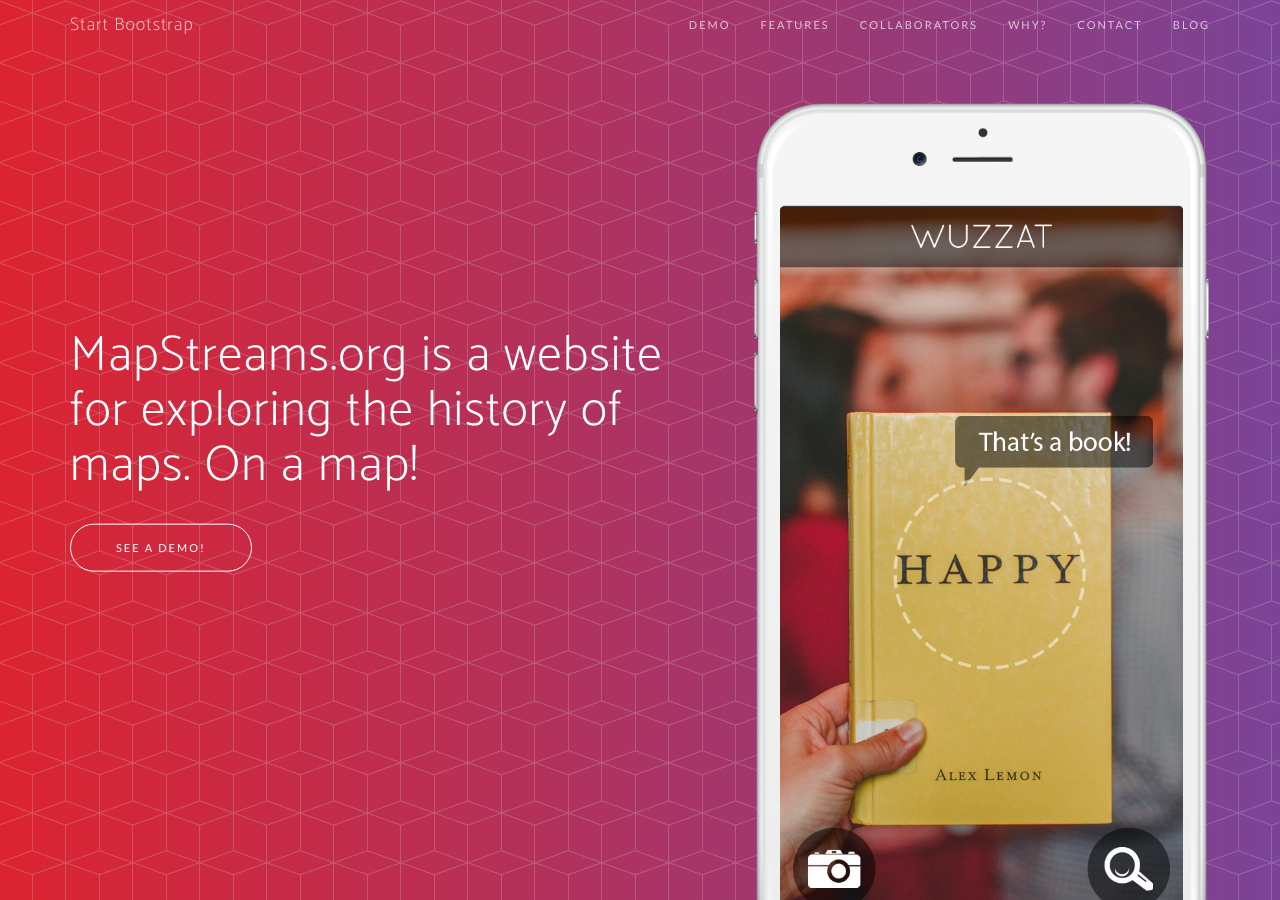
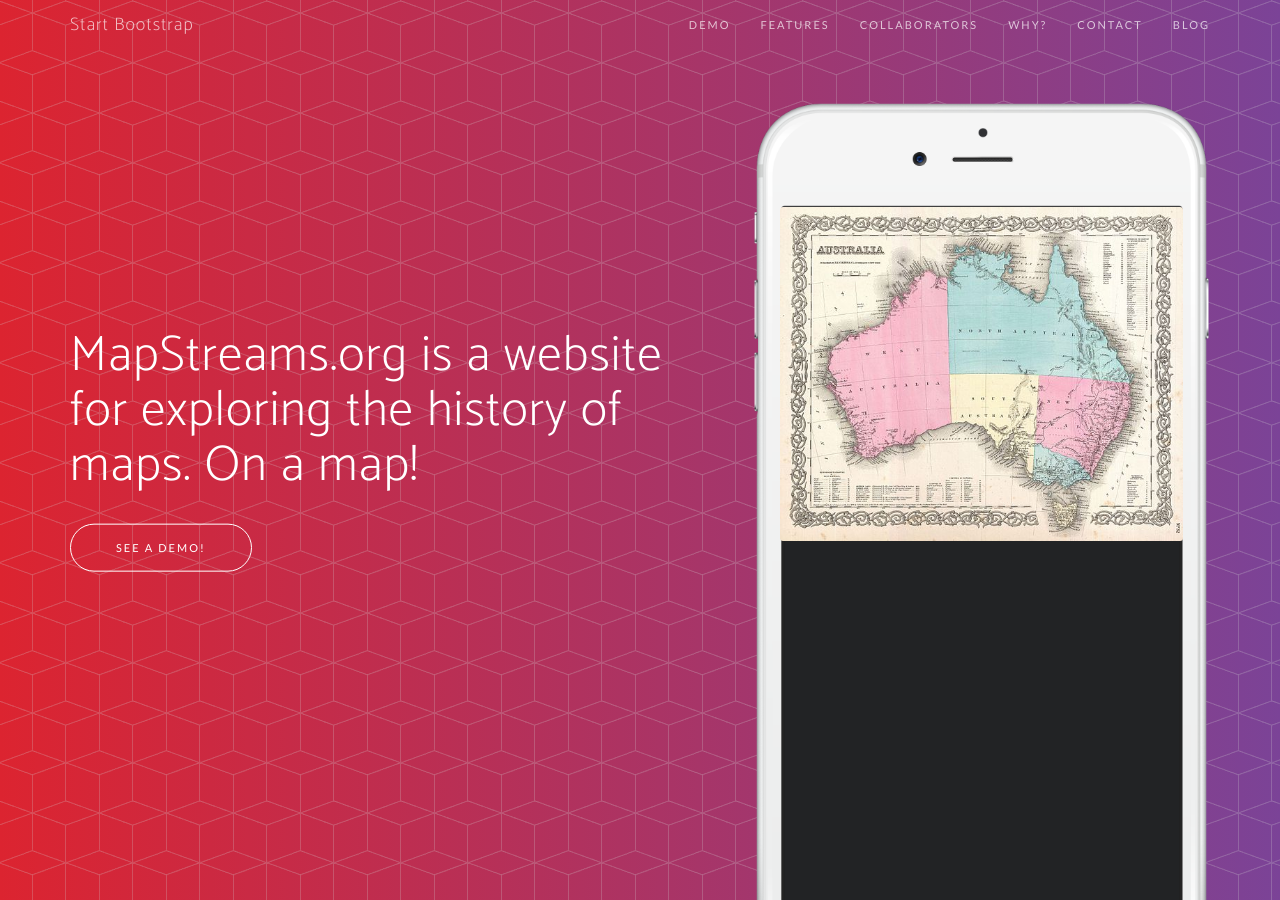
Before and after one commit to MapStreams/mapstreams.github.io, a Jekyll site: the page built from index.html, in a window 1280 px wide and 900 px high. Built offline with Jekyll 4.4.1, drawn with Linux system fonts in a browser that asks for light colours; nearby versions of some CDN libraries; some web fonts are replaced; the list of posts is cut into pages by our own code.

Commit message:
Changed header map

```diff
--- a/_includes/header.html
+++ b/_includes/header.html
@@ -15,7 +15,7 @@
                         <div class="device">
                             <div class="screen">
                                 <!-- Demo image for screen mockup, you can put an image here, some HTML, an animation, video, or anything else! -->
-                                <img src="img/demo-screen-1.jpg" class="img-responsive" alt="">
+                                <img src="img/maps/578px-1855_Colton_Map_of_Australia_-_Geographicus_-_Australia-colton-1855.jpg" class="img-responsive" alt="">
                             </div>
                             <div class="button">
                                 <!-- You can hook the "home button" to some JavaScript events or just remove it -->
```
